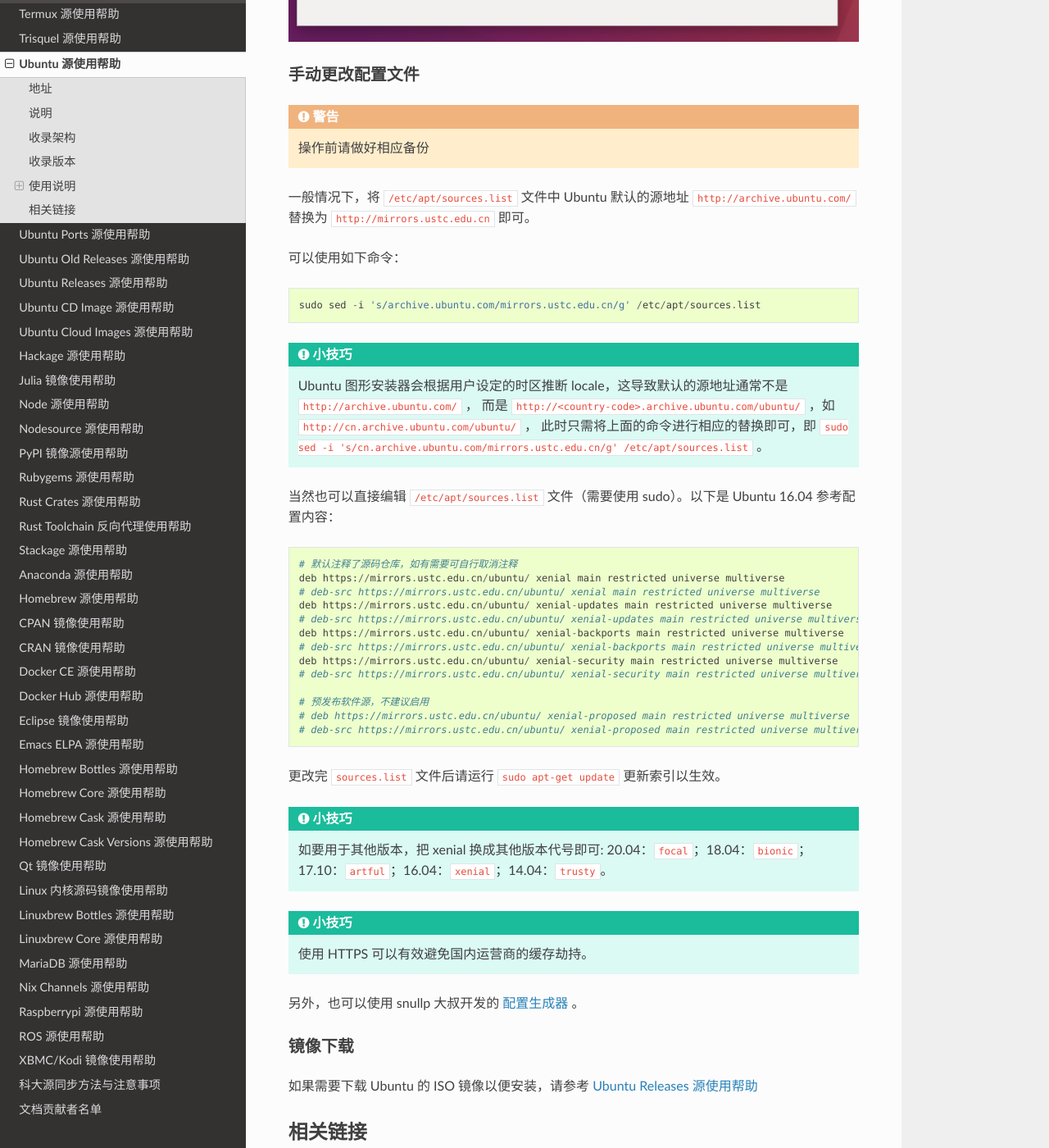
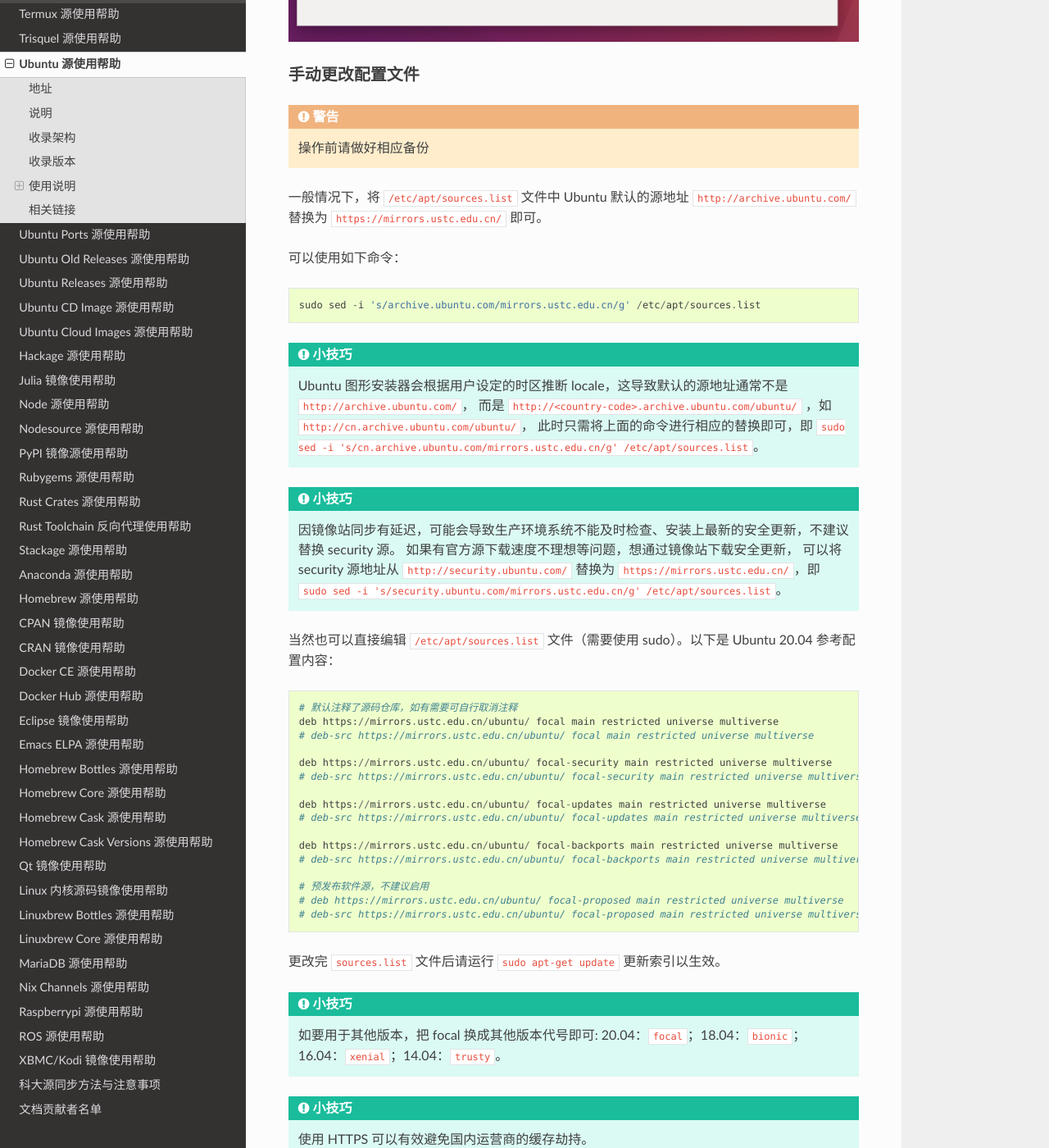
Before and after one commit to ustclug/mirrorhelp, a Sphinx documentation site: the page built from source/ubuntu.rst, in a window 1280 px wide and 1400 px high, scrolled down 1397 px. Shown: the whole window at 82% size. Built offline with Sphinx 7.4.7 and the Read the Docs theme 2.0.0, drawn with Linux system fonts in a browser that asks for light colours; pages that are not in the unit, such as notebooks, are missing from menus; some of the changed text lies outside the part shown.

Commit message:
update ubuntu (#170)
* update ubuntu

* ubuntu: no changing default security source

* ubuntu: add tip for security

```diff
--- a/source/ubuntu.rst
+++ b/source/ubuntu.rst
@@ -32,8 +32,7 @@
 图形界面配置（新手推荐）
 ------------------------
 
-依次打开：系统设置，软件和更新。在 ``下载自`` 中选择 ``其他站点`` ，然后在中国的条目
-下选择 ``mirrors.ustc.edu.cn`` 。
+依次打开：系统设置，软件和更新。在 ``下载自`` 中选择 ``其他站点``，然后在中国的条目下选择 ``mirrors.ustc.edu.cn``。
 
 下面是 Ubuntu 16.04 的操作示意图：
 
@@ -46,7 +45,7 @@
     操作前请做好相应备份
 
 一般情况下，将 :file:`/etc/apt/sources.list` 文件中 Ubuntu 默认的源地址 ``http://archive.ubuntu.com/``
-替换为 ``http://mirrors.ustc.edu.cn`` 即可。
+替换为 ``https://mirrors.ustc.edu.cn/`` 即可。
 
 可以使用如下命令：
 
@@ -55,33 +54,42 @@
   sudo sed -i 's/archive.ubuntu.com/mirrors.ustc.edu.cn/g' /etc/apt/sources.list
 
 .. tip::
-    Ubuntu 图形安装器会根据用户设定的时区推断 locale，这导致默认的源地址通常不是 ``http://archive.ubuntu.com/`` ，
-    而是 ``http://<country-code>.archive.ubuntu.com/ubuntu/`` ，如 ``http://cn.archive.ubuntu.com/ubuntu/`` ，
+    Ubuntu 图形安装器会根据用户设定的时区推断 locale，这导致默认的源地址通常不是 ``http://archive.ubuntu.com/``，
+    而是 ``http://<country-code>.archive.ubuntu.com/ubuntu/`` ，如 ``http://cn.archive.ubuntu.com/ubuntu/``，
     此时只需将上面的命令进行相应的替换即可，即
-    ``sudo sed -i 's/cn.archive.ubuntu.com/mirrors.ustc.edu.cn/g' /etc/apt/sources.list`` 。
+    ``sudo sed -i 's/cn.archive.ubuntu.com/mirrors.ustc.edu.cn/g' /etc/apt/sources.list``。
 
-当然也可以直接编辑 :file:`/etc/apt/sources.list` 文件（需要使用 sudo）。以下是 Ubuntu 16.04 参考配置内容：
+.. tip::
+    因镜像站同步有延迟，可能会导致生产环境系统不能及时检查、安装上最新的安全更新，不建议替换 security 源。
+    如果有官方源下载速度不理想等问题，想通过镜像站下载安全更新，
+    可以将 security 源地址从 ``http://security.ubuntu.com/`` 替换为 ``https://mirrors.ustc.edu.cn/``，即
+    ``sudo sed -i 's/security.ubuntu.com/mirrors.ustc.edu.cn/g' /etc/apt/sources.list``。
+
+当然也可以直接编辑 :file:`/etc/apt/sources.list` 文件（需要使用 sudo）。以下是 Ubuntu 20.04 参考配置内容：
 
 ::
 
     # 默认注释了源码仓库，如有需要可自行取消注释
-    deb https://mirrors.ustc.edu.cn/ubuntu/ xenial main restricted universe multiverse
-    # deb-src https://mirrors.ustc.edu.cn/ubuntu/ xenial main restricted universe multiverse
-    deb https://mirrors.ustc.edu.cn/ubuntu/ xenial-updates main restricted universe multiverse
-    # deb-src https://mirrors.ustc.edu.cn/ubuntu/ xenial-updates main restricted universe multiverse
-    deb https://mirrors.ustc.edu.cn/ubuntu/ xenial-backports main restricted universe multiverse
-    # deb-src https://mirrors.ustc.edu.cn/ubuntu/ xenial-backports main restricted universe multiverse
-    deb https://mirrors.ustc.edu.cn/ubuntu/ xenial-security main restricted universe multiverse
-    # deb-src https://mirrors.ustc.edu.cn/ubuntu/ xenial-security main restricted universe multiverse
+    deb https://mirrors.ustc.edu.cn/ubuntu/ focal main restricted universe multiverse
+    # deb-src https://mirrors.ustc.edu.cn/ubuntu/ focal main restricted universe multiverse
+
+    deb https://mirrors.ustc.edu.cn/ubuntu/ focal-security main restricted universe multiverse
+    # deb-src https://mirrors.ustc.edu.cn/ubuntu/ focal-security main restricted universe multiverse
+
+    deb https://mirrors.ustc.edu.cn/ubuntu/ focal-updates main restricted universe multiverse
+    # deb-src https://mirrors.ustc.edu.cn/ubuntu/ focal-updates main restricted universe multiverse
+
+    deb https://mirrors.ustc.edu.cn/ubuntu/ focal-backports main restricted universe multiverse
+    # deb-src https://mirrors.ustc.edu.cn/ubuntu/ focal-backports main restricted universe multiverse
 
     # 预发布软件源，不建议启用
-    # deb https://mirrors.ustc.edu.cn/ubuntu/ xenial-proposed main restricted universe multiverse
-    # deb-src https://mirrors.ustc.edu.cn/ubuntu/ xenial-proposed main restricted universe multiverse
+    # deb https://mirrors.ustc.edu.cn/ubuntu/ focal-proposed main restricted universe multiverse
+    # deb-src https://mirrors.ustc.edu.cn/ubuntu/ focal-proposed main restricted universe multiverse
 
 更改完 :file:`sources.list` 文件后请运行 ``sudo apt-get update`` 更新索引以生效。
 
 .. tip::
-    如要用于其他版本，把 xenial 换成其他版本代号即可: 20.04：``focal``；18.04：``bionic``；17.10：``artful``；16.04：``xenial``；14.04：``trusty``。
+    如要用于其他版本，把 focal 换成其他版本代号即可: 20.04：``focal``；18.04：``bionic``；16.04：``xenial``；14.04：``trusty``。
 
 .. tip::
     使用 HTTPS 可以有效避免国内运营商的缓存劫持。
```
